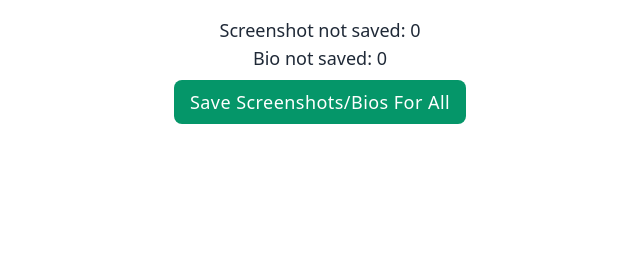
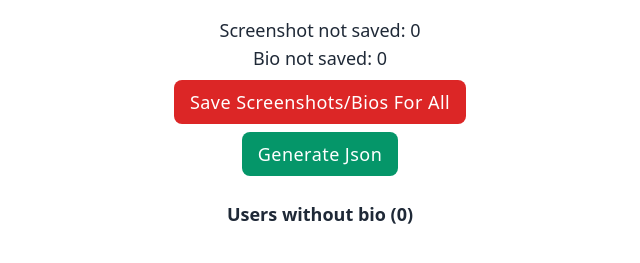
Before and after one commit to minho42/sideprojectlist, a Django app: page /dashboard/ in a window 1280 px wide. Shown: the part 277-540 px from the top of the page, without its empty margins (0-640 px from the left). Run offline with Django 3.2, Linux system fonts and the light colour scheme; the visitor is signed in with stand-in values (Sample User, id 1); data comes from the database, SQL or seed files in the repository; data that the repository does not hold is empty; style sheets or scripts are compiled from the project's sources; parts of the project's set-up code (start-up, migrations or seed data) failed here and were passed over; some libraries are stand-ins or nearby versions.

Commit message:
show users without bio

```diff
--- a/project/models.py
+++ b/project/models.py
@@ -51,6 +51,7 @@ class Project(TimeStampedModel):
         return Like.objects.filter(project=self.id).count()
 
 
+# TODO check permission
 @receiver(post_save, sender=Project)
 # def project_post_save(sender, instance, created, **kwargs):
 def project_post_save(sender, instance, created, raw, using, update_fields, **kwargs):
--- a/project/tasks.py
+++ b/project/tasks.py
@@ -15,6 +15,10 @@ def save_info(project_id: int) -> None:
     ts.save_bio(project_id)
     ts.save_profile_image(project_id)
 
+    # TODO call generate_json here for automation
+    # TODO check permission or catch permission exception
+    # generate_json()
+
 
 @shared_task
 def save_info_for_all() -> None:
--- a/sideprojectlist/views.py
+++ b/sideprojectlist/views.py
@@ -94,9 +94,14 @@ def dashboard(request):
     ).count()
     count_screenshot_not_saved = Project.objects.filter(screenshot=None).count()
 
+    users_without_bio = Project.objects.filter(twitter_handle__isnull=False).filter(
+        maker_bio__isnull=True
+    )
+
     context["user_count"] = user_count
     context["count_maker_bio_not_saved"] = count_maker_bio_not_saved
     context["count_screenshot_not_saved"] = count_screenshot_not_saved
+    context["users_without_bio"] = users_without_bio
 
     return render(request, template, context)
 
--- a/templates/dashboard.html
+++ b/templates/dashboard.html
@@ -32,14 +32,27 @@
     </div>
 
     <button @click="saveInfoForAll"
-      class="capitalize bg-green-600 hover:bg-green-500 text-white px-4 py-2 mt-2 rounded-lg tracking-wide">
+      class="capitalize bg-red-600 hover:bg-red-500 text-white px-4 py-2 mt-2 rounded-lg tracking-wide">
       Save screenshots/bios for all
     </button>
 
     <a href="{% url 'generate-json' %}"
-      class="capitalize bg-orange-600 hover:bg-orange-500 text-white px-4 py-2 mt-2 rounded-lg tracking-wide">
+      class="capitalize bg-green-600 hover:bg-green-500 text-white px-4 py-2 mt-2 rounded-lg tracking-wide">
       Generate json
     </a>
+
+    <div class="mt-6">
+      <div class="text-lg font-semibold">
+        Users without bio ({{users_without_bio|length}})
+      </div>
+      {% if users_without_bio %}
+      {% for user in users_without_bio %}
+      {{user.maker_fullname}}
+      <button class="">Fetch bio (fake)</button>
+      {% endfor %}
+      {% endif %}
+    </div>
+
   </div>
 
 </div>
```
